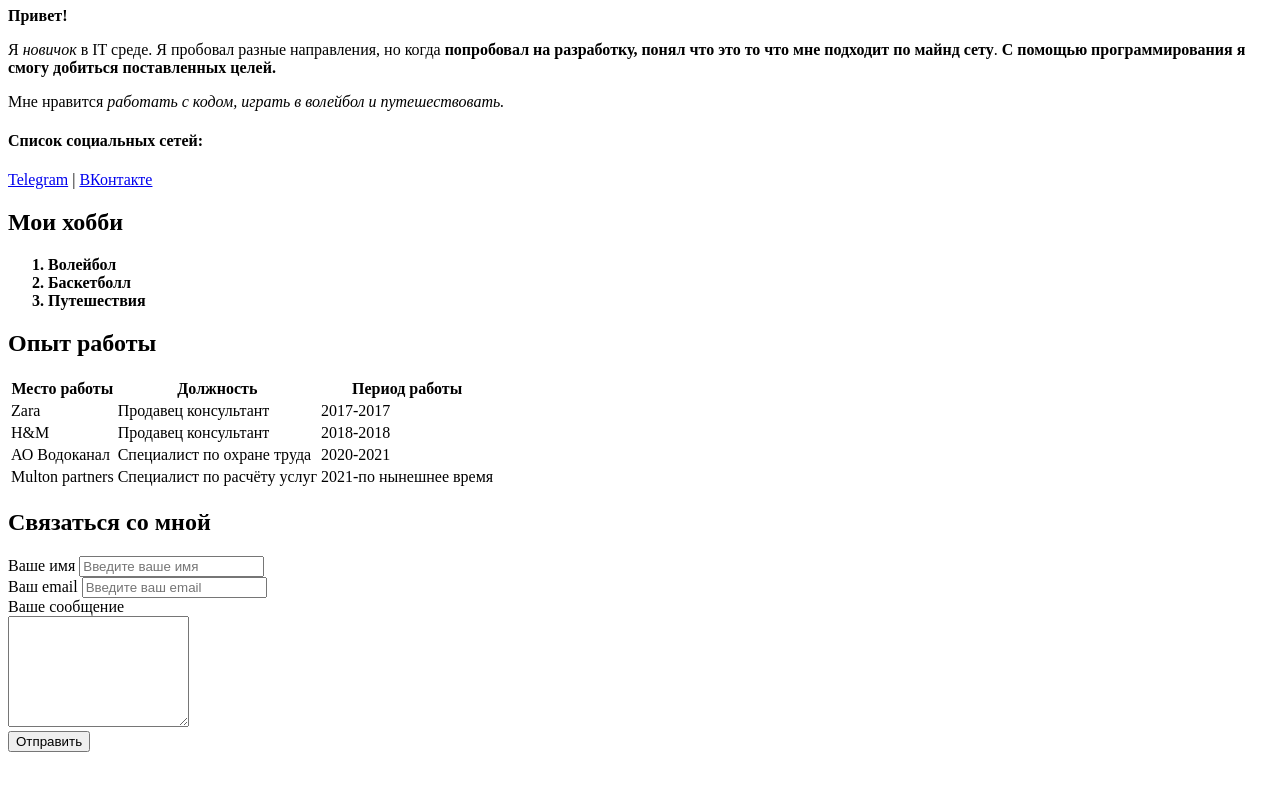
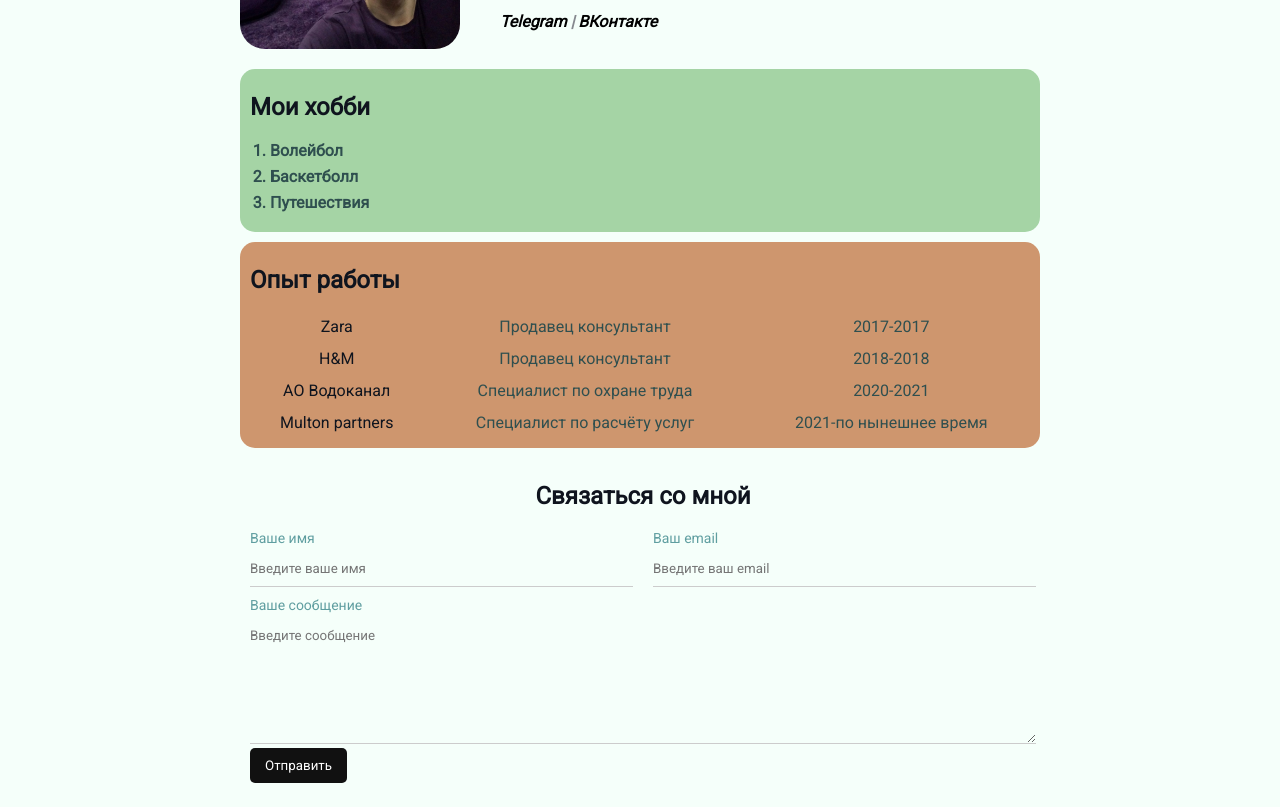
Before and after one commit to ArtStark7/resume, a plain HTML site: page index.html in a window 1280 px wide. Shown: the part 272-1079 px from the top of the page. Before the commit the page ends 1032 px from the top, so only its background shows below. Drawn offline with Linux system fonts and the light colour scheme.

Commit message:
add styles

```diff
--- /dev/null
+++ b/Style.css
@@ -0,0 +1,213 @@
+@import url('https://fonts.googleapis.com/css2?family=Roboto&display=swap');
+
+body {
+    font-family: 'Roboto', sans-serif;
+    font-size: 16px;
+    font-weight: normal;
+    /* font-family: Verdana, Geneva, Tahoma, sans-serif; */
+    /* font-family: 'Roboto', sans-serif;
+    font-size: 18px;
+    line-height: 1.5em;
+    font-weight: normal;
+    font-style: normal; */
+    /* font: normal 20px 'Roboto', sans-serif; Можно записывать все параметры шрифта в одну строку*/
+    /* text-decoration: line-through; делает текст зачёркнутым и нетолько*/
+    /* font-style: italic; аналог тэга em */
+    /* letter-spacing: 2px; регулирует расстояние между символами*/
+    /* word-spacing: 2px; расстояние между словами*/
+}
+
+/* .css p {
+    font-size: 20px;
+    font-family: verdana;
+    font-weight: bold;
+} */
+
+.info-text p {
+    font-style: italic;
+    font-weight: bold;
+    color: #86898f;
+    margin: 0px;
+}
+
+.info-text p {
+    font-style: italic;
+    font-weight: bold;
+    color: #86898f;
+    margin: 0px;
+}
+
+body {
+    color: #0f141e;
+    background: #F5FFFA;
+}
+
+.card {
+
+    border-radius: 15px;
+    padding: 4px 4px 4px 10px;
+    margin-bottom: 10px;
+}
+
+.bg-yellow {
+    background: #FFE4C4;
+}
+
+.bg-green {
+    background: #a5d4a5;
+}
+
+.bg-brown {
+    background: #ce966e;
+}
+
+.bg-aqua {
+    background: #00FFFF;
+}
+
+.avatar {
+    box-shadow: 4px 4px 14px rgba(0, 0, 0, 0, 25);
+    border-radius: 25px;
+    width: 220px;
+}
+
+.container {
+    margin: auto;
+    max-width: 800px;
+    padding-top: 20px;
+}
+
+.info {
+    margin-bottom: 20px;
+    display: flex;
+
+}
+
+.info-text {
+    margin-left: 40px;
+}
+
+@media (max-width: 718px) {
+    .info {
+        display: block;
+        text-align: center;
+    }
+}
+
+.btn {
+    background: #111;
+    padding: 10px 15px;
+    color: #fff;
+    margin-bottom: 10px;
+    border: none;
+    border-radius: 5px;
+    cursor: pointer;
+    font-family: inherit;
+}
+
+.btn:hover {
+    opacity: .8;
+    color: #FF7F50;
+}
+
+.btn:active {
+    color: #A52A2A;
+}
+
+.btn:visited {
+    color: darkmagenta;
+}
+
+a {
+    text-decoration: none;
+    color: #000;
+}
+
+a:active {
+    color: blue;
+}
+
+a:hover {
+    text-decoration: underline;
+}
+
+a:visited {
+    color: #5F9EA0;
+}
+
+.list {
+    padding: 0 20px;
+}
+
+.list li {
+    color: #2F4F4F;
+    margin-bottom: 7px;
+}
+
+.table {
+    width: 100%;
+}
+
+.table td {
+    text-align: center;
+    padding-bottom: 10px;
+}
+
+.table td:nth-child(2),
+.table td:nth-child(3) {
+    color: #2F4F4F;
+}
+
+.form h2 {
+    text-align: center;
+}
+
+
+
+.form-group label {
+    display: block;
+    font-size: 14px;
+    color: #5F9EA0;
+}
+
+.form-group input,
+.form-group textarea {
+    width: 100%;
+    box-sizing: border-box;
+    border: none;
+    background: transparent;
+    border-bottom: 1px solid #ccc;
+    color: #000;
+    padding: 15px 0 10px;
+    outline: none;
+    font-family: inherit;
+}
+
+.form-row {
+    margin-bottom: 10px;
+    display: flex;
+}
+
+.form-row .form-group {
+    /* display: inline-block; */
+    margin-right: 20px;
+    width: 50%;
+    /* width: 48%; */
+}
+
+@media (max-width: 718px) {
+    .form-row {
+        display: block;
+    }
+
+    .form-row,
+    .form-group {
+        width: 100%;
+        margin-right: 0;
+        margin-bottom: 10px;
+    }
+}
+
+.form-row .form-group:last-child {
+    margin-right: 0;
+}
--- a/index.html
+++ b/index.html
@@ -7,25 +7,36 @@
   <meta name="keywords" content="Artem, resume, cv">
   <meta name="description" content="Сайт - резюме Артёма Старкова">
   <title>Resume Artem</title>
+  <link rel="stylesheet" href="Style.css">
+
 </head>
 
 <body>
-  <img src="imgs/ава для хелоу.jpg" width="140" alt="avatar for resume">
+  <div class="container">
+
+
+    <div class="info">
+
+      <img src="imgs/ава для хелоу.jpg" alt="avatar for resume" class="avatar">
+      <div class="info-text">
         <h1>Артём Старков</h1>
 
         <p><strong>Привет!</strong></p>
-  <p>Я <em>новичок</em> в IT среде. Я пробовал разные направления, но когда <strong>попробовал на разработку, понял что
-      это то что мне подходит по майнд сету</strong>. <strong>С помощью программирования я смогу добиться поставленных
+        <p>Я новичок в IT среде. Я пробовал разные направления, но когда <strong>попробовал на разработку, понял что
+            это то что мне подходит по майнд сету</strong>. <strong>С помощью программирования я смогу добиться
+            поставленных
             целей.</strong></p>
         <p>Мне нравится <em>работать с кодом, играть в волейбол и путешествовать.</em></p>
-
 
         <h4>Список социальных сетей:</h4>
         <p><a href="https://t.me/stark_art_1554" target="_blank">Telegram</a>
           | <a href="https://vk.com/id182364244" target="_blank">ВКонтакте</a></p>
+      </div>
+    </div>
 
+    <div class="card bg-green">
       <h2>Мои хобби</h2>
-  <ol>
+      <ol class="list">
         <strong>
           <li>Волейбол</li>
         </strong>
@@ -36,15 +47,17 @@
           <li>Путешествия</li>
         </strong>
       </ol>
+    </div>
+    <div class="card bg-brown">
       <h2>Опыт работы</h2>
 
-  <table>
+      <table class="table">
         <thead>
-      <tr>
+          <!-- <tr>
             <th>Место работы</th>
             <th>Должность</th>
             <th>Период работы</th>
-      </tr>
+          </tr> -->
         </thead>
         <tbody>
           <tr>
@@ -69,23 +82,30 @@
           </tr>
         </tbody>
       </table>
+    </div>
+    <div class="card">
+
+
+      <form action="/" class="form">
         <h2>Связаться со мной</h2>
 
-  <form>
-    <div>
+        <div class="form-row">
+          <div class="form-group">
             <label for="text">Ваше имя</label>
             <input type="text" id="text" placeholder="Введите ваше имя">
           </div>
-    <div>
+          <div class="form-group">
             <label for="email">Ваш email</label>
             <input type="email" id="email" placeholder="Введите ваш email">
           </div>
-    <div>
+        </div>
+        <div class="form-group">
           <label for="massage">Ваше сообщение</label>
-      <br>
-      <textarea name="massage" id="massage" cols="20" rows="7"></textarea>
+          <textarea name="massage" id="massage" placeholder="Введите сообщение" cols="20" rows="7"></textarea>
         </div>
-    <button type="submit">Отправить</button>
+        <button type="submit" class="btn">Отправить</button>
       </form>
-
+    </div>
+  </div>
+  </div>
 </body>
```
Lines whose indentation alone changed are shown as unchanged.
